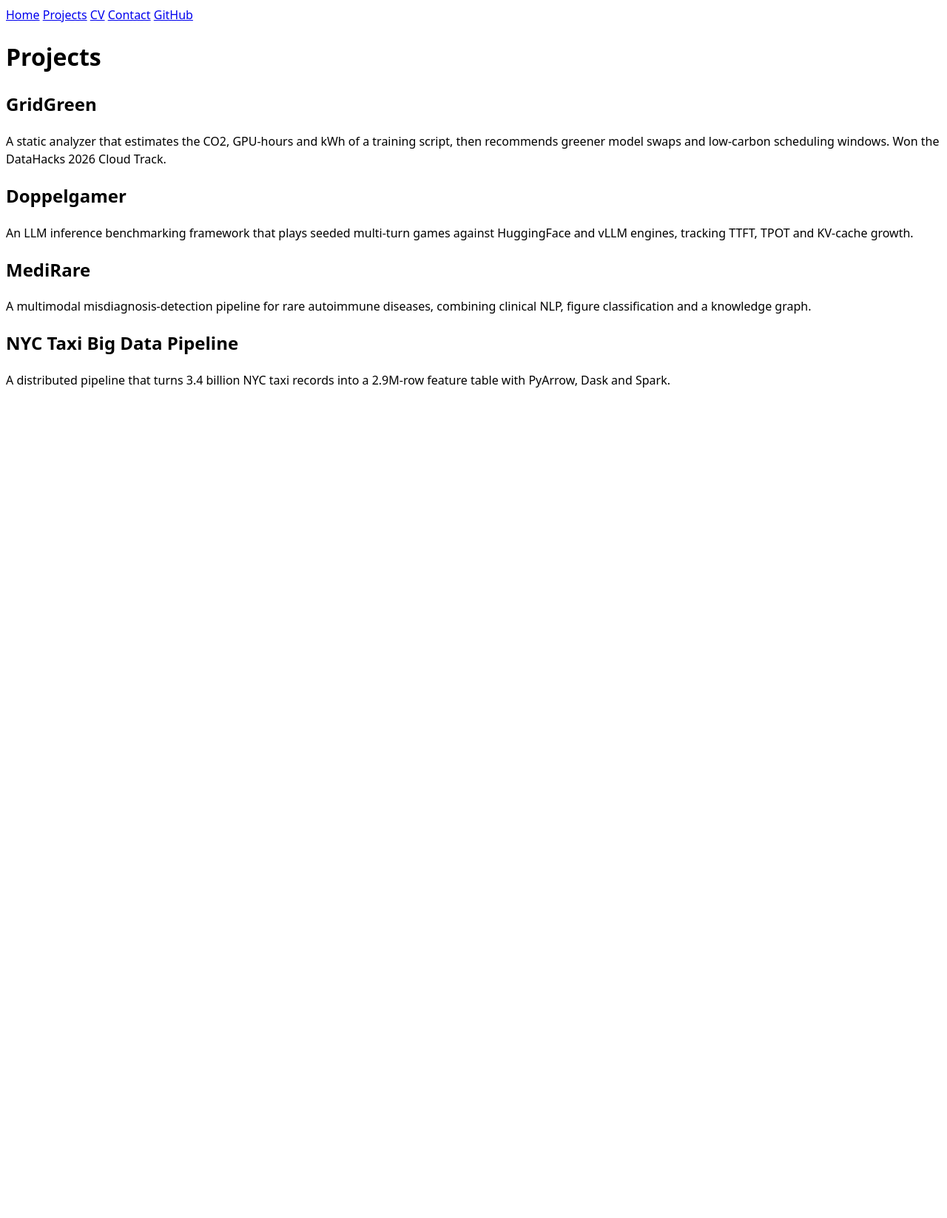
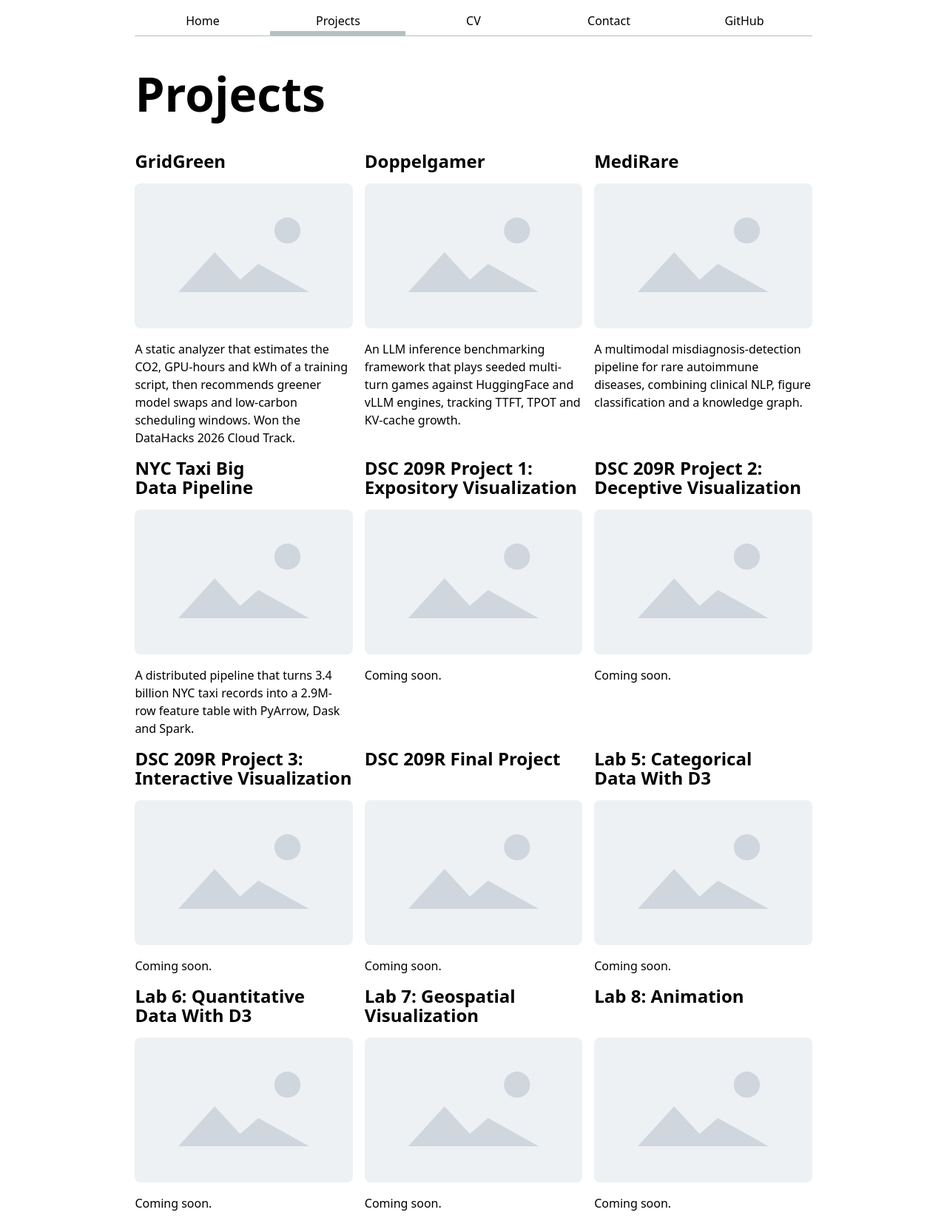
Before and after one commit to sanjana-garimella/portfolio, a plain HTML site: page projects/index.html in a window 1280 px wide. Shown: the whole page at 74% size. Before the commit the page ends 800 px from the top, so only its background shows below. Drawn offline with Linux system fonts and the light colour scheme.

Commit message:
Lab 2: centered layout, nav bar, grid contact form, responsive projects grid, CV styling

```diff
--- a/projects/index.html
+++ b/projects/index.html
@@ -9,7 +9,7 @@
   <body>
     <nav>
       <a href="../">Home</a>
-      <a href="./">Projects</a>
+      <a href="./" class="current">Projects</a>
       <a href="../cv/">CV</a>
       <a href="../contact/">Contact</a>
       <a href="https://github.com/sanjana-garimella" target="_blank">GitHub</a>
@@ -17,37 +17,67 @@
 
     <h1>Projects</h1>
 
+    <div class="projects">
       <article>
         <h2>GridGreen</h2>
-      <p>
-        A static analyzer that estimates the CO2, GPU-hours and kWh of a training script, then
-        recommends greener model swaps and low-carbon scheduling windows. Won the DataHacks 2026
-        Cloud Track.
-      </p>
+        <img src="../images/empty.svg" alt="" />
+        <p>A static analyzer that estimates the CO2, GPU-hours and kWh of a training script, then recommends greener model swaps and low-carbon scheduling windows. Won the DataHacks 2026 Cloud Track.</p>
       </article>
-
       <article>
         <h2>Doppelgamer</h2>
-      <p>
-        An LLM inference benchmarking framework that plays seeded multi-turn games against
-        HuggingFace and vLLM engines, tracking TTFT, TPOT and KV-cache growth.
-      </p>
+        <img src="../images/empty.svg" alt="" />
+        <p>An LLM inference benchmarking framework that plays seeded multi-turn games against HuggingFace and vLLM engines, tracking TTFT, TPOT and KV-cache growth.</p>
       </article>
-
       <article>
         <h2>MediRare</h2>
-      <p>
-        A multimodal misdiagnosis-detection pipeline for rare autoimmune diseases, combining clinical
-        NLP, figure classification and a knowledge graph.
-      </p>
+        <img src="../images/empty.svg" alt="" />
+        <p>A multimodal misdiagnosis-detection pipeline for rare autoimmune diseases, combining clinical NLP, figure classification and a knowledge graph.</p>
       </article>
-
       <article>
         <h2>NYC Taxi Big Data Pipeline</h2>
-      <p>
-        A distributed pipeline that turns 3.4 billion NYC taxi records into a 2.9M-row feature table
-        with PyArrow, Dask and Spark.
-      </p>
+        <img src="../images/empty.svg" alt="" />
+        <p>A distributed pipeline that turns 3.4 billion NYC taxi records into a 2.9M-row feature table with PyArrow, Dask and Spark.</p>
       </article>
+      <article>
+        <h2>DSC 209R Project 1: Expository Visualization</h2>
+        <img src="../images/empty.svg" alt="" />
+        <p>Coming soon.</p>
+      </article>
+      <article>
+        <h2>DSC 209R Project 2: Deceptive Visualization</h2>
+        <img src="../images/empty.svg" alt="" />
+        <p>Coming soon.</p>
+      </article>
+      <article>
+        <h2>DSC 209R Project 3: Interactive Visualization</h2>
+        <img src="../images/empty.svg" alt="" />
+        <p>Coming soon.</p>
+      </article>
+      <article>
+        <h2>DSC 209R Final Project</h2>
+        <img src="../images/empty.svg" alt="" />
+        <p>Coming soon.</p>
+      </article>
+      <article>
+        <h2>Lab 5: Categorical Data With D3</h2>
+        <img src="../images/empty.svg" alt="" />
+        <p>Coming soon.</p>
+      </article>
+      <article>
+        <h2>Lab 6: Quantitative Data With D3</h2>
+        <img src="../images/empty.svg" alt="" />
+        <p>Coming soon.</p>
+      </article>
+      <article>
+        <h2>Lab 7: Geospatial Visualization</h2>
+        <img src="../images/empty.svg" alt="" />
+        <p>Coming soon.</p>
+      </article>
+      <article>
+        <h2>Lab 8: Animation</h2>
+        <img src="../images/empty.svg" alt="" />
+        <p>Coming soon.</p>
+      </article>
+    </div>
   </body>
 </html>
--- a/style.css
+++ b/style.css
@@ -1,8 +1,18 @@
+:root {
+  --color-accent: oklch(55% 0.13 250);
+  --color-border: oklch(80% 3% 200);
+  accent-color: var(--color-accent);
+}
+
 body {
   /* Set line height to 1.5 times the font size
      and use the OS’s UI font as the website font
    */
   font: 100%/1.5 system-ui;
+
+  /* Step 1: keep lines readable and centered, with a gutter on small screens */
+  max-width: 100ch;
+  margin-inline: max(1em, (100% - 100ch) / 2);
 }
 
 img {
@@ -10,3 +20,158 @@ img {
   max-width: 100%;
   height: auto;
 }
+
+/* Step 2: navigation bar */
+nav {
+  display: flex;
+  flex-wrap: wrap; /* wrap links on very narrow screens instead of overflowing */
+  margin-bottom: 2em;
+  border-bottom: 1px solid var(--color-border);
+
+  ul,
+  li {
+    display: contents;
+  }
+
+  a {
+    flex: 1;
+    text-decoration: none;
+    color: inherit;
+    text-align: center;
+    padding: 0.5em;
+  }
+
+  a.current {
+    border-bottom: 0.4em solid var(--color-border);
+    padding-bottom: 0.1em;
+  }
+
+  a:hover {
+    border-bottom: 0.4em solid var(--color-accent);
+    padding-bottom: 0.1em;
+    background-color: oklch(from var(--color-accent) 95% 5% h);
+  }
+}
+
+/* Step 3: contact form */
+input,
+textarea,
+button {
+  font: inherit;
+  min-width: 0; /* let fields shrink below their default size on narrow screens */
+}
+
+form {
+  display: grid;
+  grid-template-columns: auto 1fr;
+  gap: 1em;
+
+  label {
+    display: grid;
+    grid-template-columns: subgrid;
+    grid-column: 1 / -1;
+  }
+
+  button {
+    grid-column: 1 / -1;
+  }
+}
+
+/* Step 4: projects grid */
+.projects {
+  display: grid;
+  grid-template-columns: repeat(auto-fill, minmax(15em, 1fr));
+  gap: 1em;
+
+  article {
+    display: grid;
+    grid-template-rows: subgrid;
+    grid-row: span 3;
+  }
+
+  h2 {
+    margin: 0;
+  }
+
+  p {
+    margin: 0;
+  }
+}
+
+h1,
+h2,
+h3,
+h4,
+h5,
+h6 {
+  line-height: 1.1;
+  text-wrap: balance;
+}
+
+h1 {
+  font-size: 400%;
+}
+
+/* Step 5: CV */
+.cv {
+  > header {
+    margin-bottom: 2em;
+
+    h1 {
+      font-size: 250%;
+      margin-bottom: 0.2em;
+    }
+
+    p {
+      margin: 0;
+      color: oklch(45% 2% 250);
+    }
+  }
+
+  section {
+    margin-block: 2.5em;
+
+    > h2 {
+      font-size: 1.1em;
+      text-transform: uppercase;
+      letter-spacing: 0.08em;
+      color: var(--color-accent);
+      border-bottom: 2px solid var(--color-accent);
+      padding-bottom: 0.3em;
+    }
+  }
+
+  article {
+    margin-block: 1.5em;
+    padding-left: 1em;
+    border-left: 3px solid var(--color-border);
+
+    header {
+      display: flex;
+      flex-wrap: wrap;
+      justify-content: space-between;
+      align-items: baseline;
+      gap: 0 1em;
+    }
+
+    h3 {
+      margin: 0;
+      font-size: 1.05em;
+    }
+
+    header p {
+      margin: 0;
+      font-size: 0.9em;
+      color: oklch(50% 2% 250);
+    }
+
+    ul {
+      margin-block: 0.5em 0;
+      padding-left: 1.2em;
+    }
+  }
+
+  ul li {
+    margin-block: 0.25em;
+  }
+}
```
Also changed, not shown: contact/index.html (+1 -1 lines), cv/index.html (+2 -2 lines), index.html (+1 -1 lines), images/empty.svg (added). Lines whose indentation alone changed are shown as unchanged.
